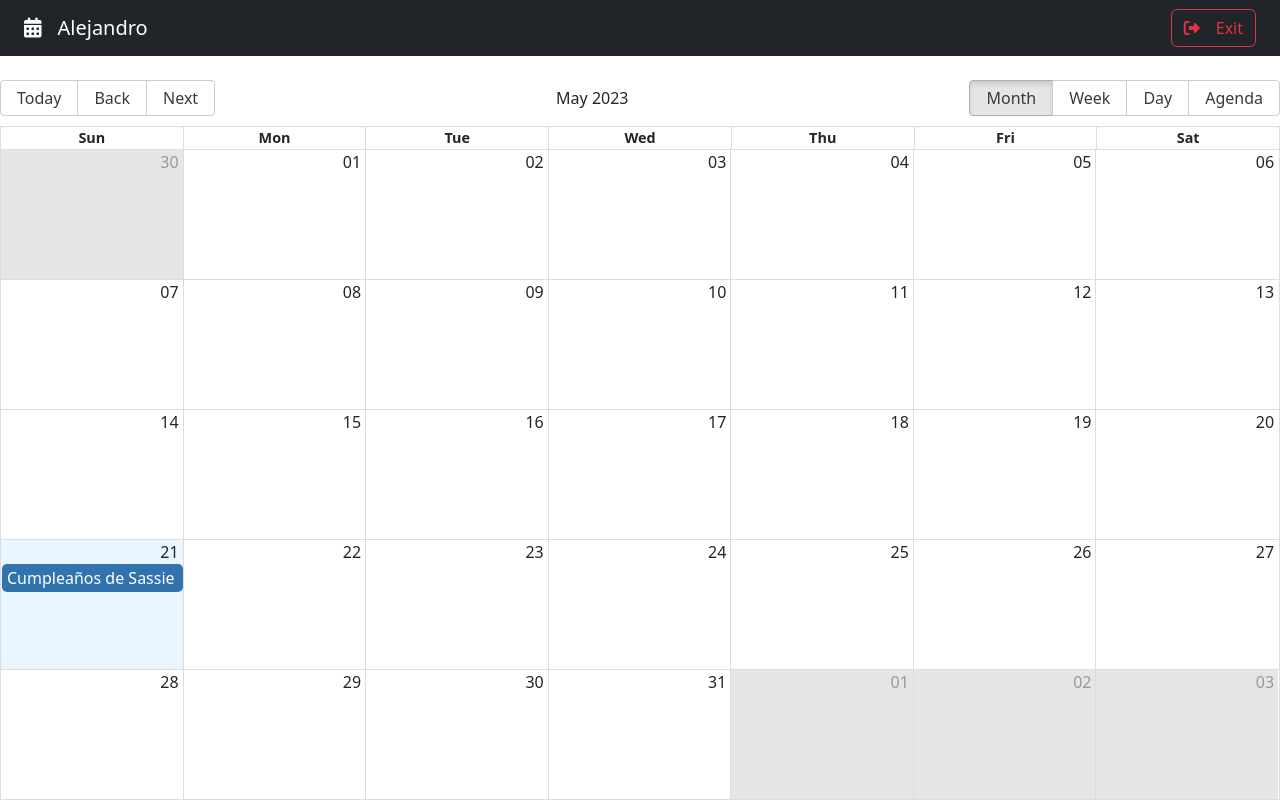
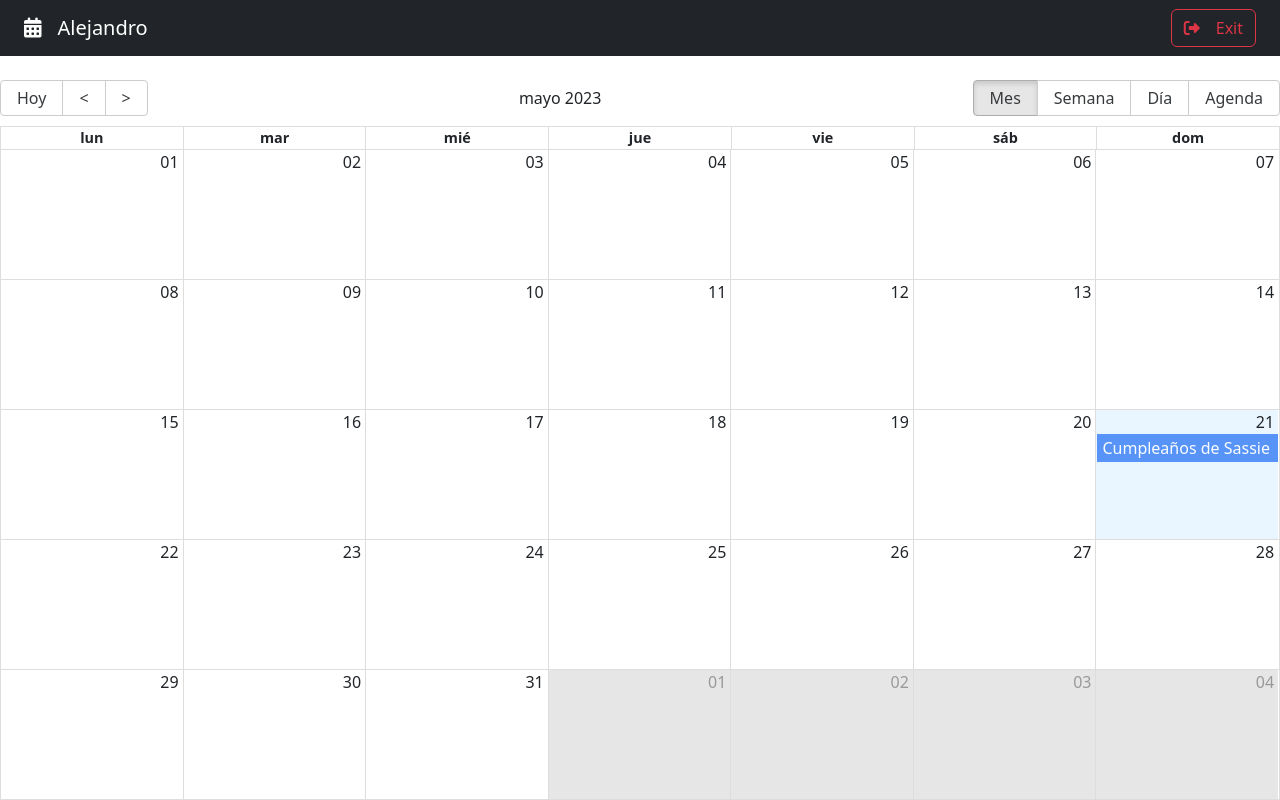
Before and after one commit to vegas29/CalendarApp, a React (Vite) app: page / in a window 1280 px wide. Built offline with nearby package versions, Linux system fonts and the light colour scheme.

Commit message:
Add configurations on Calendar component

```diff
--- a/src/calendar/pages/CalendarPage.jsx
+++ b/src/calendar/pages/CalendarPage.jsx
@@ -1,22 +1,11 @@
-import { Calendar, dateFnsLocalizer } from 'react-big-calendar';
+import { Calendar } from 'react-big-calendar';
 import 'react-big-calendar/lib/css/react-big-calendar.css';
 
 import { Navbar } from "../components/Navbar";
 
-import enUS from 'date-fns/locale/en-US';
-import { addHours, format, parse, startOfWeek, getDay } from 'date-fns';
+import { addHours } from 'date-fns';
+import { localizer, getMessagesES } from '../../helpers';
 
-const locales = {
-    'en-US': enUS,
-}
-
-const localizer = dateFnsLocalizer({
-    format,
-    parse,
-    startOfWeek,
-    getDay,
-    locales,
-});
 
 const events = [{
     title: 'Cumpleaños de Sassie',
@@ -31,16 +20,35 @@
 }]
 
 export const CalendarPage = () => {
+
+    const eventStyleGetter = ( event, start, end, isSelected ) => {
+        console.log({event, start, end, isSelected});
+
+        const style = {
+            backgroundColor: '#347CF7',
+            borderRadius: '0px',
+            opacity: 0.8,
+            color: 'white'
+        }
+
+        return {
+            style
+        }
+    }
+
     return (
         <>
             <Navbar/>
 
             <Calendar
+                culture='es'
                 localizer={localizer}
                 events={events}
                 startAccessor="start"
                 endAccessor="end"
                 style={{ height: 'calc(100vh - 80px)' }}
+                messages={getMessagesES()}
+                eventPropGetter={ eventStyleGetter }
             />
         </>
     )
--- /dev/null
+++ b/src/helpers/calendarLocalizer.js
@@ -0,0 +1,15 @@
+import { dateFnsLocalizer } from 'react-big-calendar';
+import { format, parse, startOfWeek, getDay } from 'date-fns';
+import esES from 'date-fns/locale/es';
+
+const locales = {
+    'es': esES,
+}
+
+export const localizer = dateFnsLocalizer({
+    format,
+    parse,
+    startOfWeek,
+    getDay,
+    locales,
+});
--- /dev/null
+++ b/src/helpers/getMessages.js
@@ -0,0 +1,17 @@
+export const getMessagesES = () => {
+    return {
+        allDay: 'Todo el día',
+        previous: '<',
+        next: '>',
+        today: 'Hoy',
+        month: 'Mes',
+        week: 'Semana',
+        day: 'Día',
+        agenda: 'Agenda',
+        date: 'Fecha',
+        time: 'Hora',
+        event: 'Evento',
+        noEventsInRange: 'No hay eventos en este rango',
+        showMore: total => `+ Ver más (${total})`
+    }
+}
--- /dev/null
+++ b/src/helpers/index.js
@@ -0,0 +1,2 @@
+export * from './calendarLocalizer';
+export * from './getMessages';
```
